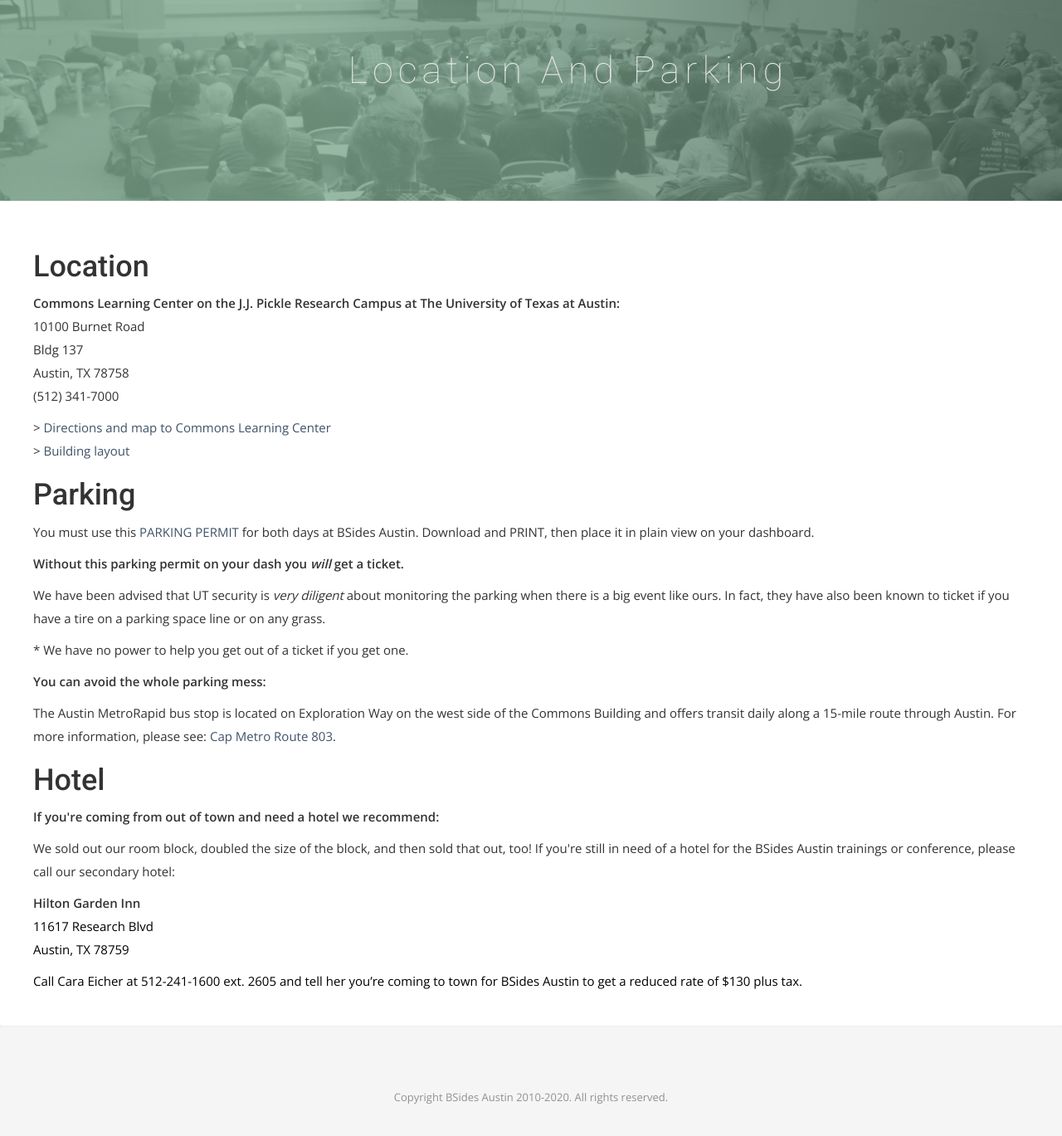
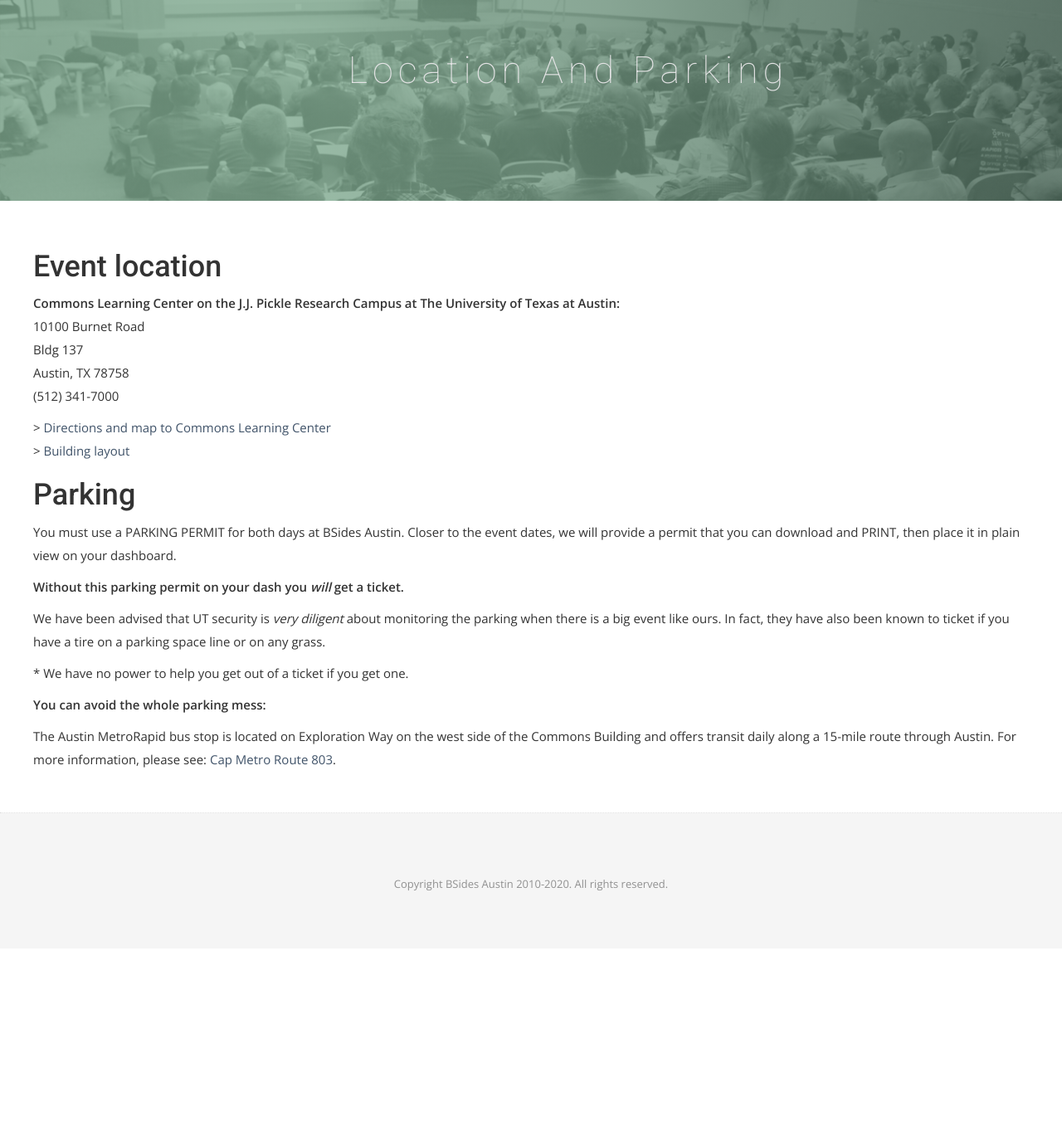
Before and after one commit to bsidesaustin/test, a Jekyll site: the page built from location.html, in a window 1280 px wide and 1400 px high, scrolled down 180 px. Shown: the top 1369 px of the window at 83% size. Built offline with Jekyll 4.4.1, drawn with Linux system fonts in a browser that asks for light colours; nearby versions of some CDN libraries; some web fonts are replaced; after the commit the page ends 1323 px from its top, so only the background shows below that.

Commit message:
Update location.html

```diff
--- a/location.html
+++ b/location.html
@@ -21,20 +21,20 @@
 
 <div class="post-area">
 
-<h1>Location</h1>
-<p><strong>Commons Learning Center on the J.J. Pickle Research Campus at The University of Texas at Austin:</strong><br>10100 Burnet Road<br>Bldg 137<br>Austin, TX 78758<br>(512) 341-7000</p>
+<h1>Event location</h1>
+<p><strong>Commons Learning Center on the J.J. Pickle Research Campus at The University of Texas at Austin:</strong><br>
+  10100 Burnet Road<br>
+  Bldg 137<br>
+  Austin, TX 78758<br>
+  (512) 341-7000</p>
 <p>&gt; <a href="https://commons.utexas.edu/about/directions-maps" target="_blank" rel="noopener noreferrer">Directions and map to Commons Learning Center</a><br>&gt; <a href="https://commons.utexas.edu/building-layout" target="_blank" rel="noopener noreferrer">Building layout</a></p>
+
 <h1>Parking</h1>
-<p>You must use this <a href="#">PARKING PERMIT</a>&nbsp;for both days at BSides Austin. Download and PRINT, then place it in plain view on your dashboard.</p>
+<p>You must use a PARKING PERMIT for both days at BSides Austin. Closer to the event dates, we will provide a permit that you can download and PRINT, then place it in plain view on your dashboard.</p>
 <p><strong>Without this parking permit on your dash you <em>will</em> get a ticket.</strong></p>
 <p>We have been advised that UT security is <em>very diligent</em> about monitoring the parking when there is a big event like ours. In fact, they have also been known to ticket if you have a tire on a parking space line or on any grass.</p>
 <p>* We have no power to help you get out of a ticket if you get one.</p>
 <p><strong>You can avoid the whole parking mess:</strong></p>
 <p>The Austin MetroRapid bus stop is located on Exploration Way on the west side of the Commons Building and offers transit daily along a 15-mile route through Austin. For more information, please see: <a href="https://www.capmetro.org/schedmap/?svc=0&amp;f1=803&amp;s=0&amp;d=N" target="_blank" rel="noopener noreferrer">Cap Metro Route 803</a>.</p>
-<h1>Hotel</h1>
-<p><strong>If you're coming from out of town and need a hotel we recommend:</strong></p>
-<p>We sold out our room block, doubled the size of the block, and then sold that out, too! If you're still in need of a hotel for the BSides Austin trainings or conference, please call our secondary hotel:</p>
-<p><strong>Hilton Garden Inn</strong><br><span style="color: black;">11617 Research Blvd<br></span><span style="color: black;">Austin, TX 78759</span></p>
-<p style="margin: 0in; margin-bottom: .0001pt; background: white;"><span style="color: black;">Call Cara Eicher at 512-241-1600 ext. 2605 and tell her you’re coming to town for BSides Austin to get a reduced rate of $130 plus tax.</span></p>
 
 </div>
```
